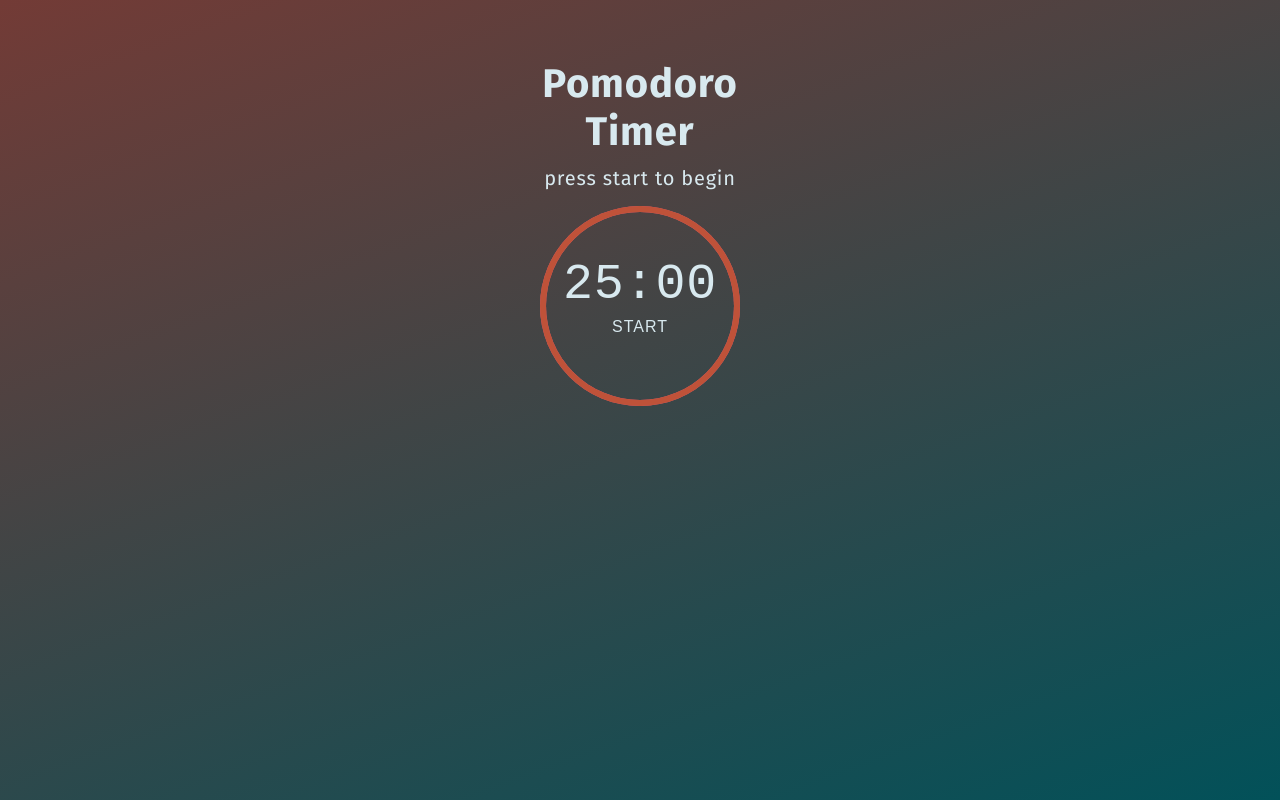
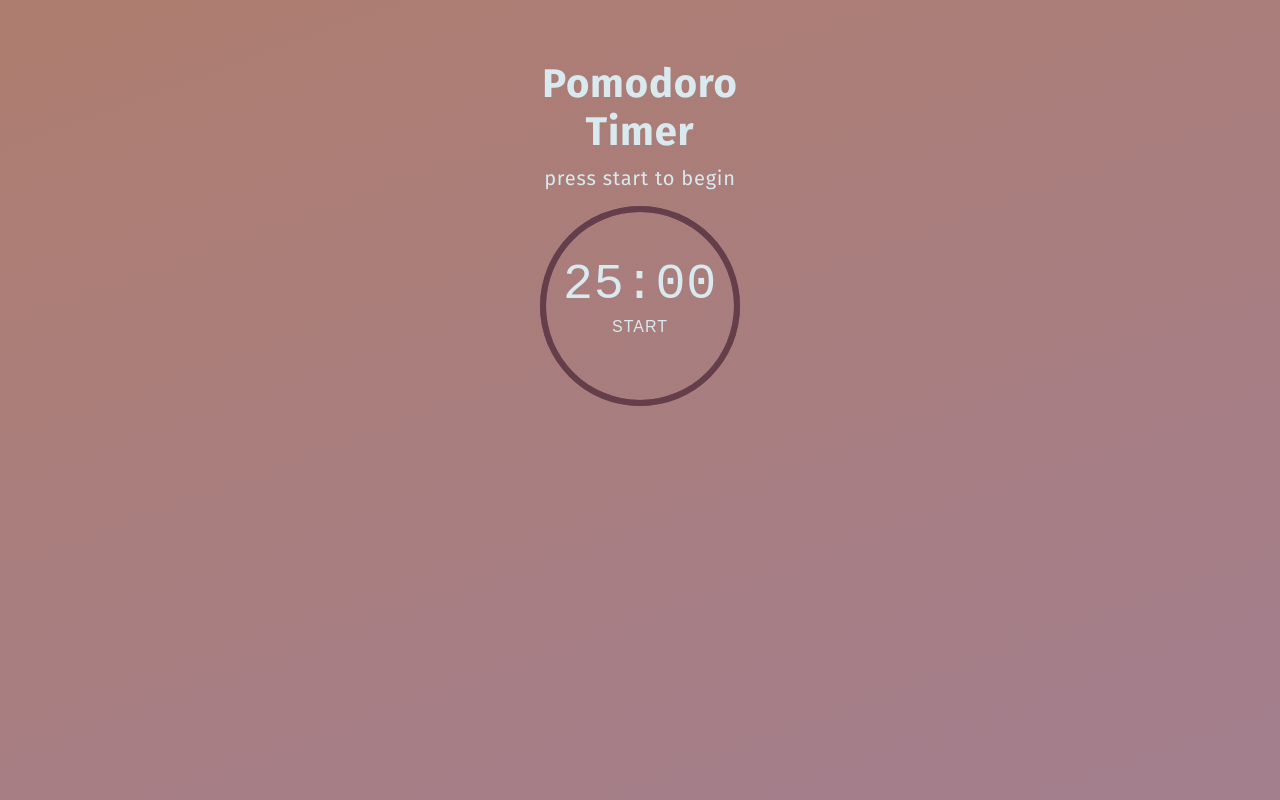
Before and after one commit to memelord26/Pomodoro, a plain HTML site: page index.html in a window 1280 px wide. Drawn offline with Linux system fonts and the light colour scheme; a web font is replaced by a local one.

Commit message:
change colour in style.css

```diff
--- a/style.css
+++ b/style.css
@@ -4,7 +4,7 @@ html {
     letter-spacing: 0.8px;
     min-height: 100vh;
     color: #d8e9ef;
-    background-image: linear-gradient(-20deg, #025159 0%, #733b36 100%);
+    background-image: linear-gradient(-20deg, #A27E8E 0%, #AE7D6F 100%);
     background-size: cover;
 }
 
@@ -72,11 +72,11 @@ p {
 }
 
 .circle {
-    border-color: #bf5239;
+    border-color: #643F4B;
 }
 
 .circle-mask {
-    border-color: #e85a71;
+    border-color: #7D4F5D;
 }
 
 .app-counter-box {
```
